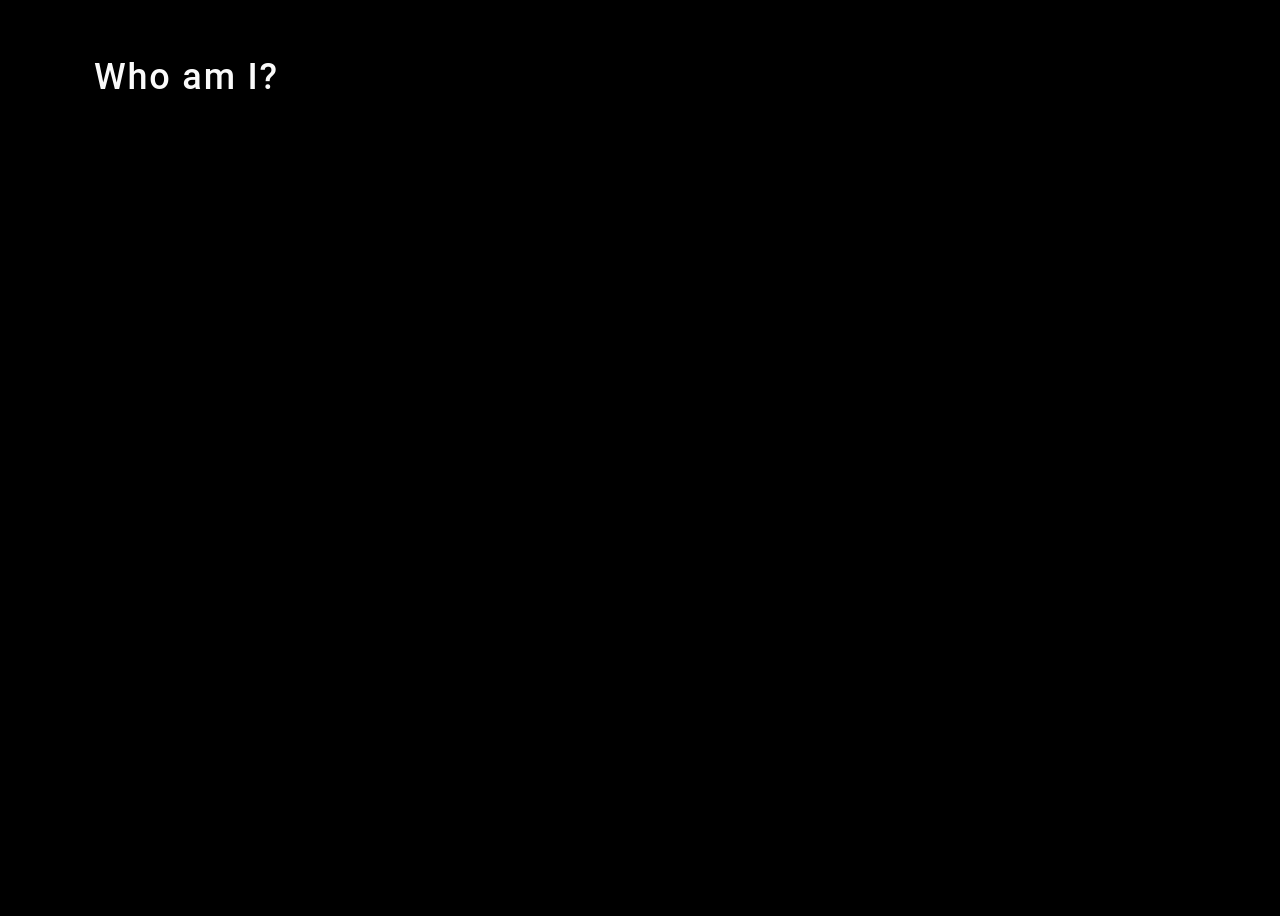
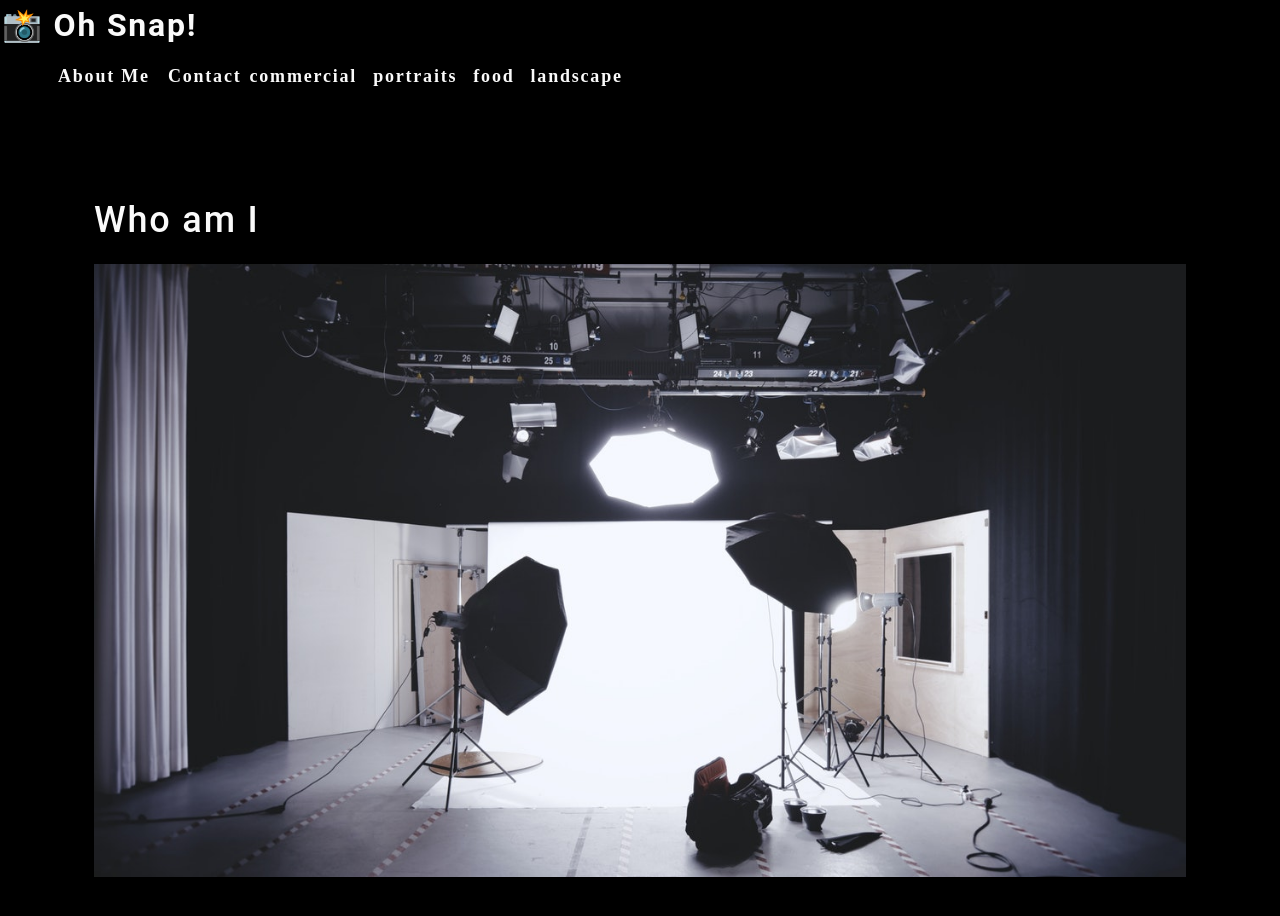
Before and after one commit to amirb97/photo-port, a React (Create React App) app: page / in a window 1280 px wide. Shown: the top 916 px of the page. Before the commit the page ends 800 px from the top, so only its background shows below. Built offline with nearby package versions, Linux system fonts and the light colour scheme.

Commit message:
created Nav elements and each nav element returns a unique id for that category

```diff
--- a/src/App.js
+++ b/src/App.js
@@ -1,9 +1,11 @@
 import React from 'react';
+import Nav from './components/Nav';
 import About from './components/About';
 
 function App() {
   return (
     <div>
+      <Nav></Nav>
       <main>
         <About></About>
       </main>
--- a/src/components/About/index.js
+++ b/src/components/About/index.js
@@ -1,9 +1,11 @@
-import React from 'react';
+import React from "react";
+import coverImage  from "../../assets/cover/cover-image.jpg";
 
 function  About() {
     return (
-        <section>
-            <h1 id="about">Who am I?</h1>
+        <section class='my-5'>
+            <h1 id="about">Who am I</h1>
+            <img src={coverImage} className="my-2"  style={{ width: "100%" }} alt="cover image" />
         </section>
     );
 }
--- /dev/null
+++ b/src/components/Nav/index.js
@@ -0,0 +1,55 @@
+import React from "react";
+
+const categories = [
+    {
+      name: "commercial",
+      description:
+        "Photos of grocery stores, food trucks, and other commercial projects",
+    },
+    { name: "portraits", description: "Portraits of people in my life" },
+    { name: "food", description: "Delicious delicacies" },
+    {
+      name: "landscape",
+      description: "Fields, farmhouses, waterfalls, and the beauty of nature",
+    },
+];
+
+function categorySelected(name) {
+    console.log(name);
+};
+
+function Nav() {
+    return (
+        <header>
+            <h2>
+                <a href="/">
+                    <span role="img" aria-label="camera">📸</span> Oh Snap!
+                </a>
+            </h2>
+            <nav>
+                <ul className="flex-row">
+                    <li className="mx-2">
+                        <a href="#about">
+                            About Me
+                        </a>
+                    </li>
+                    <li>
+                        <span>Contact</span>
+                    </li>
+                    {categories.map((category) => (
+                        <li
+                          className="mx-1"
+                          key={category.name}
+                        >
+                            <span onClick={() => categorySelected(category.name)} >
+                                {category.name}
+                            </span>
+                        </li>
+                    ))}
+                </ul>
+            </nav>
+        </header>
+    );
+}
+
+export default Nav;
```
